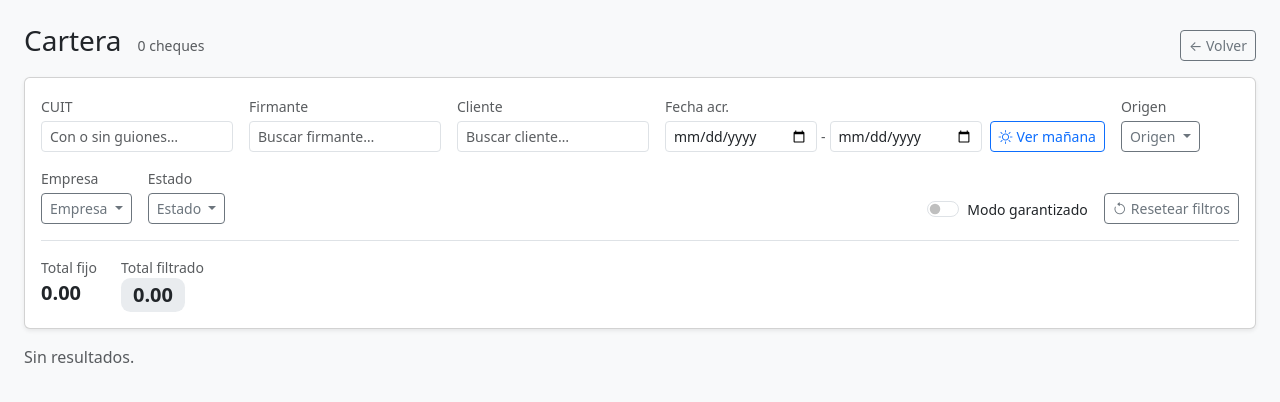
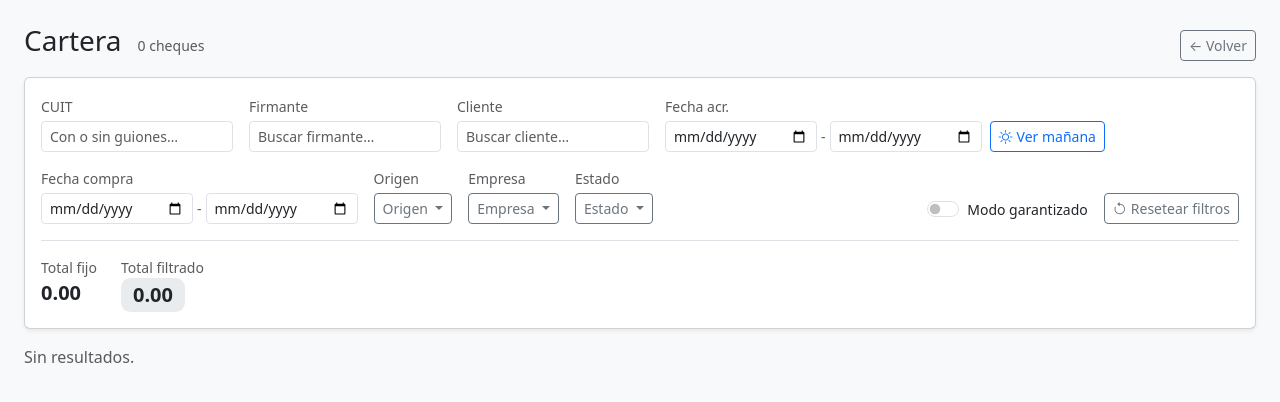
Before and after one commit to Santisiele/portfolio-microsoft, a Flask app: template templates/portfolio.html in a window 1280 px wide. Shown: the top 402 px of the page. Run offline with Flask 3, Linux system fonts and the light colour scheme; the template is opened without the code that fills it, so the values that code supplies are empty.

Commit message:
agrego filtro de fecha compra

```diff
--- a/static/js/portfolio.js
+++ b/static/js/portfolio.js
@@ -5,6 +5,8 @@
     cliente: document.getElementById("f-cliente"),
     acrFrom: document.getElementById("f-acr-from"),
     acrTo: document.getElementById("f-acr-to"),
+    compraFrom: document.getElementById("f-compra-from"),
+    compraTo: document.getElementById("f-compra-to"),
     guaranteed: document.getElementById("guaranteed"),
     count: document.getElementById("count"),
     totalFixed: document.getElementById("total-fixed"),
@@ -80,6 +82,16 @@
     els.acrTo.max = acrMax;
   }
 
+  const compraDates = rows.map((tr) => tr.dataset.compra).filter(Boolean).sort();
+  const compraMin = compraDates.length ? compraDates[0] : "";
+  const compraMax = compraDates.length ? compraDates[compraDates.length - 1] : "";
+  if (compraDates.length && els.compraFrom && els.compraTo) {
+    els.compraFrom.min = compraMin;
+    els.compraFrom.max = compraMax;
+    els.compraTo.min = compraMin;
+    els.compraTo.max = compraMax;
+  }
+
   function isGuaranteed(tr) {
     return tr.dataset.account === "5005" && tr.dataset.state === "Vendido";
   }
@@ -111,6 +123,8 @@
     const clienteQ = els.cliente.value.trim().toLowerCase();
     const acrFrom = els.acrFrom ? els.acrFrom.value : "";
     const acrTo = els.acrTo ? els.acrTo.value : "";
+    const compraFrom = els.compraFrom ? els.compraFrom.value : "";
+    const compraTo = els.compraTo ? els.compraTo.value : "";
     const origins = selectedOrigins();
     const companies = selectedCompanies();
     const states = selectedStates();
@@ -129,7 +143,9 @@
       const okState = states.length === 0 || states.indexOf(tr.dataset.state) !== -1;
       const acr = tr.dataset.acr;
       const okAcr = !acr || ((!acrFrom || acr >= acrFrom) && (!acrTo || acr <= acrTo));
-      const show = inBase && okCuit && okFirmante && okCliente && okOrigin && okCompany && okState && okAcr;
+      const compra = tr.dataset.compra;
+      const okCompra = !compra || ((!compraFrom || compra >= compraFrom) && (!compraTo || compra <= compraTo));
+      const show = inBase && okCuit && okFirmante && okCliente && okOrigin && okCompany && okState && okAcr && okCompra;
       tr.style.display = show ? "" : "none";
       if (show) visible.push(tr);
     });
@@ -159,6 +175,8 @@
       els.acrFrom.value = acrMin;
       els.acrTo.value = "";
     }
+    if (els.compraFrom) els.compraFrom.value = "";
+    if (els.compraTo) els.compraTo.value = "";
     syncCompanyOptions();
     apply();
   }
@@ -205,7 +223,7 @@
   [els.cuit, els.firmante, els.cliente].forEach(function (el) {
     if (el) el.addEventListener("input", apply);
   });
-  [els.acrFrom, els.acrTo].forEach(function (el) {
+  [els.acrFrom, els.acrTo, els.compraFrom, els.compraTo].forEach(function (el) {
     if (el) el.addEventListener("change", apply);
   });
   if (els.guaranteed) els.guaranteed.addEventListener("change", apply);
--- a/templates/portfolio.html
+++ b/templates/portfolio.html
@@ -76,6 +76,15 @@
             <button id="ver-manana" type="button" class="btn btn-outline-primary btn-sm ms-1 text-nowrap" data-next="{{ next_business_day or '' }}">
               <i class="bi bi-sun me-1"></i>Ver mañana
             </button>
+          </div>
+        </div>
+
+        <div>
+          <label class="form-label small text-muted mb-1 d-block">Fecha compra</label>
+          <div class="d-flex flex-wrap align-items-center gap-1">
+            <input id="f-compra-from" type="date" class="form-control form-control-sm" style="width: 9.5rem;">
+            <span class="text-muted small">-</span>
+            <input id="f-compra-to" type="date" class="form-control form-control-sm" style="width: 9.5rem;">
           </div>
         </div>
 
@@ -187,6 +196,11 @@
                 {% set _p = row["Fecha Acr."].split("/") %}
                 {% set acr_iso = _p[2] ~ "-" ~ _p[1] ~ "-" ~ _p[0] %}
               {% endif %}
+              {% set compra_iso = "" %}
+              {% if row["Fecha Compra"] and "/" in row["Fecha Compra"] %}
+                {% set _c = row["Fecha Compra"].split("/") %}
+                {% set compra_iso = _c[2] ~ "-" ~ _c[1] ~ "-" ~ _c[0] %}
+              {% endif %}
               <tr
                 data-amount="{{ row['Importe'] or 0 }}"
                 data-cuit="{{ row['Cuit Librador'] or '' }}"
@@ -196,7 +210,8 @@
                 data-account="{{ row['Cuenta Destino'] or '' }}"
                 data-state="{{ row['Estado'] or '' }}"
                 data-company="{{ row['Empresa'] or '' }}"
-                data-acr="{{ acr_iso }}">
+                data-acr="{{ acr_iso }}"
+                data-compra="{{ compra_iso }}">
                 {% for col in columns %}
                   {% set value = row.get(col) %}
                   {% if col == "Importe" %}
```
Also changed, not shown: test/test_routes.py (+22 -0 lines).
